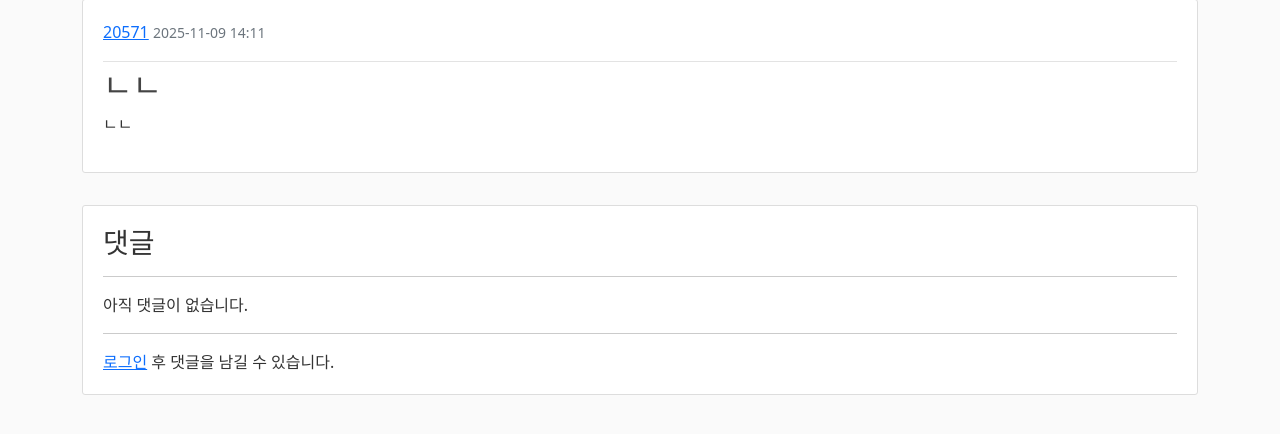
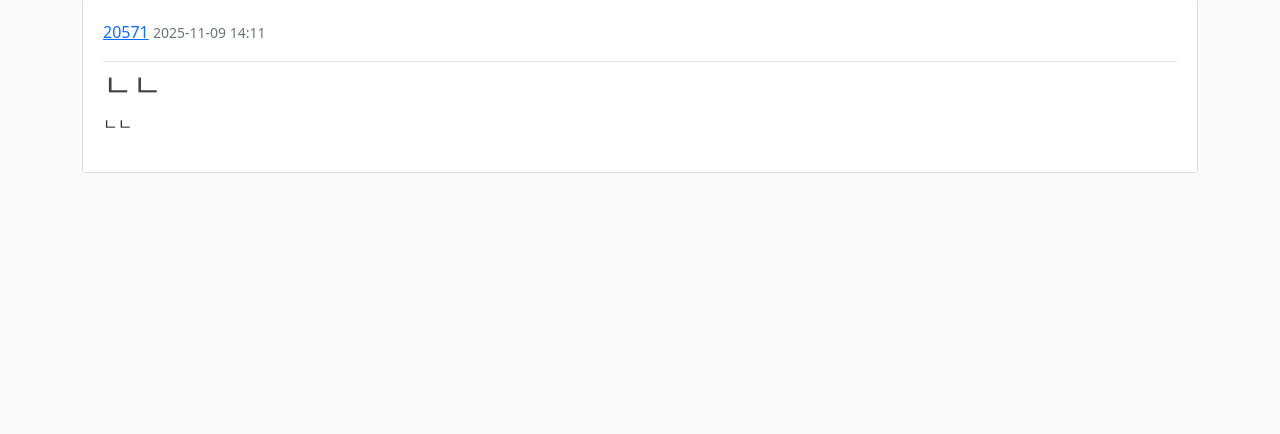
Before and after one commit to cadet-kim/Distributed-Computing, a Flask app: page /post/2 in a window 1280 px wide. Shown: the part 161-595 px from the top of the page. Run offline with Flask 3, Linux system fonts and the light colour scheme; data comes from the database, SQL or seed files in the repository; both versions use the stored data as it was after the commit.

Commit message:
댓글 다는 부분 제거

```diff
--- a/sample/app/__init__.py
+++ b/sample/app/__init__.py
@@ -2,6 +2,7 @@ from flask import Flask
 from flask_sqlalchemy import SQLAlchemy
 from flask_bcrypt import Bcrypt
 from flask_login import LoginManager
+
 
 app = Flask(__name__)
 app.config['SECRET_KEY'] = '5791628bb0b13ce0c676dfde280ba245'
--- a/sample/app/routes.py
+++ b/sample/app/routes.py
@@ -1,7 +1,7 @@
 from flask import render_template, url_for, flash, redirect, request, abort
 from app import app, db, bcrypt
-from app.forms import RegistrationForm, LoginForm, PostForm, CommentForm, ProfileForm  # ← ProfileForm 추가
-from app.models import User, Post, Comment
+from app.forms import RegistrationForm, LoginForm, PostForm, ProfileForm  # ← ProfileForm 추가
+from app.models import User, Post
 from flask_login import login_user, current_user, logout_user, login_required
 
 @app.route("/")
@@ -62,19 +62,17 @@ def new_post():
 
 @app.route("/post/<int:post_id>", methods=['GET', 'POST'])
 def post(post_id):
+    # 1. 해당 ID의 게시글이 없으면 404 에러
     post = Post.query.get_or_404(post_id)
-    form = CommentForm()
-    if form.validate_on_submit():
-        if not current_user.is_authenticated:
-            flash('댓글을 작성하려면 로그인이 필요합니다.', 'warning')
-            return redirect(url_for('login', next=request.url))
-        comment = Comment(content=form.content.data, author=current_user, post=post)
-        db.session.add(comment)
-        db.session.commit()
-        flash('댓글이 등록되었습니다.', 'success')
-        return redirect(url_for('post', post_id=post.id))
-    comments = Comment.query.filter_by(post_id=post.id).order_by(Comment.date_posted.asc()).all()
-    return render_template('post.html', title=post.title, post=post, comments=comments, form=form)
+
+    # 2. 게시글 상세 페이지 렌더링
+    #    - 템플릿에서는 post.title, post.content, post.author, post.applicant 등을 사용할 수 있음
+    #    - 댓글 기능은 제거했으므로 comments, form 같은 값은 넘기지 않는다.
+    return render_template(
+        'post.html',
+        title=post.title,
+        post=post
+    )
 
 @app.route("/post/<int:post_id>/delete", methods=['POST'])
 @login_required
--- a/sample/app/templates/post.html
+++ b/sample/app/templates/post.html
@@ -38,7 +38,7 @@
     </div>
   </article>
 
-  <div class="comment-section content-section">
+  {#<div class="comment-section content-section">
     <h3>댓글</h3>
     <hr>
     {% for comment in comments %}
@@ -69,5 +69,5 @@
     {% else %}
       <a href="{{ url_for('login', next=request.url) }}">로그인</a> 후 댓글을 남길 수 있습니다.
     {% endif %}
-  </div>
+  </div>#}
 {% endblock content %}
```
Also changed, not shown: sample/instance/site.db.
